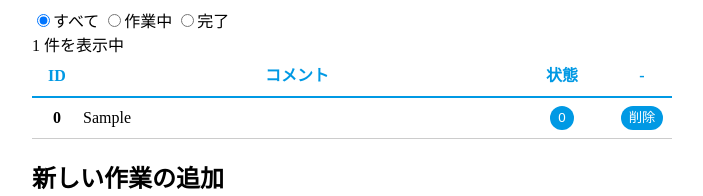
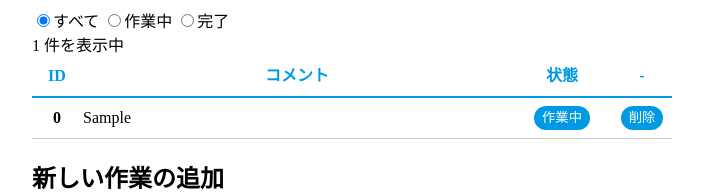
Before and after one commit to tukaelu/vue-tutorials, a plain HTML site: page cr-vue/index.html in a window 1280 px wide. Both pictures are taken after typing "Sample" into the empty fields and a click on the button "追加". Shown: the top 196 px of the page, without its empty margins (288-991 px from the left). Drawn offline with nearby package versions, Linux system fonts and the light colour scheme.

Commit message:
STEP13 文字列の変換処理 実装

```diff
--- a/cr-vue/index.html
+++ b/cr-vue/index.html
@@ -30,7 +30,7 @@
           <th>{{ item.id }}</th>
           <td>{{ item.comment }}</td>
           <td class="state">
-            <button v-on:click="doChangeState(item)">{{ item.state }}</button>
+            <button v-on:click="doChangeState(item)">{{ labels[item.state] }}</button>
           </td>
           <td class="button">
             <button v-on:click.ctrl="doRemove(item)">削除</button>
--- a/cr-vue/main.js
+++ b/cr-vue/main.js
@@ -33,6 +33,11 @@ const app = new Vue({
       return this.todos.filter(function(el) {
         return this.current < 0 ? true : this.current === el.state
       }, this)
+    },
+    labels() {
+      return this.options.reduce(function(a, b) {
+        return Object.assign(a, { [b.value]: b.label })
+      })
     }
   },
   methods: {
```
